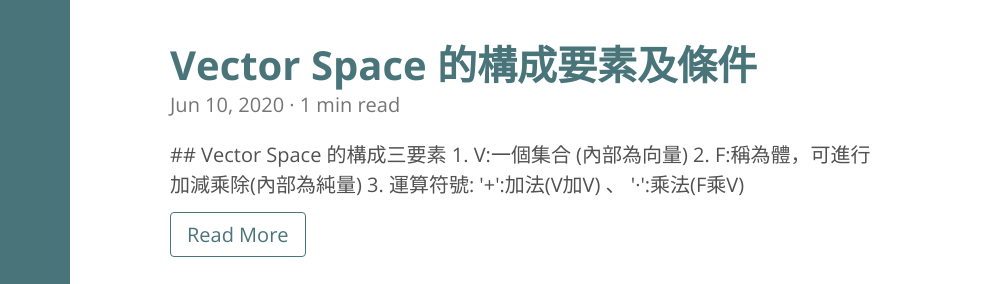
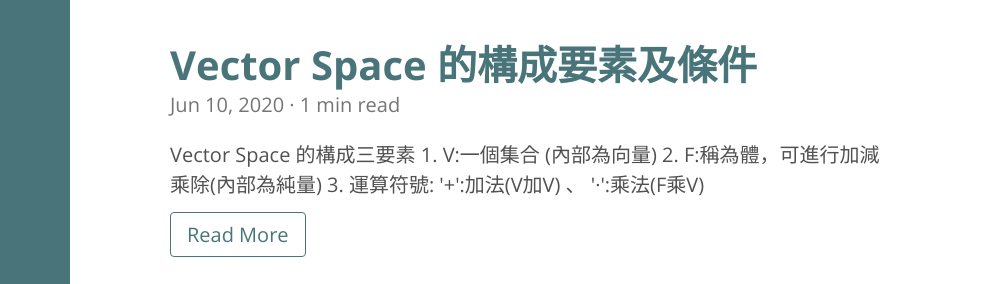
Before and after one commit to ERu085730/ERu085730.github.io, a plain HTML site: page index.html in a window 1280 px wide. Shown: the top 284 px of the page, 290-1280 px from the left. Drawn offline with nearby package versions, Linux system fonts and the light colour scheme.

Commit message:
Initial commit

```diff
--- a/index.html
+++ b/index.html
@@ -122,7 +122,7 @@
         </div>
 
 
-           ## Vector Space 的構成三要素
+           Vector Space 的構成三要素
 1. V:一個集合 (內部為向量) 2. F:稱為體，可進行加減乘除(內部為純量) 3. 運算符號: &#39;&#43;&#39;:加法(V加V) 、 &#39;·&#39;:乘法(F乘V)
 
 
```
Also changed, not shown: post/linear_algebra1/index.html (+4 -4 lines).
